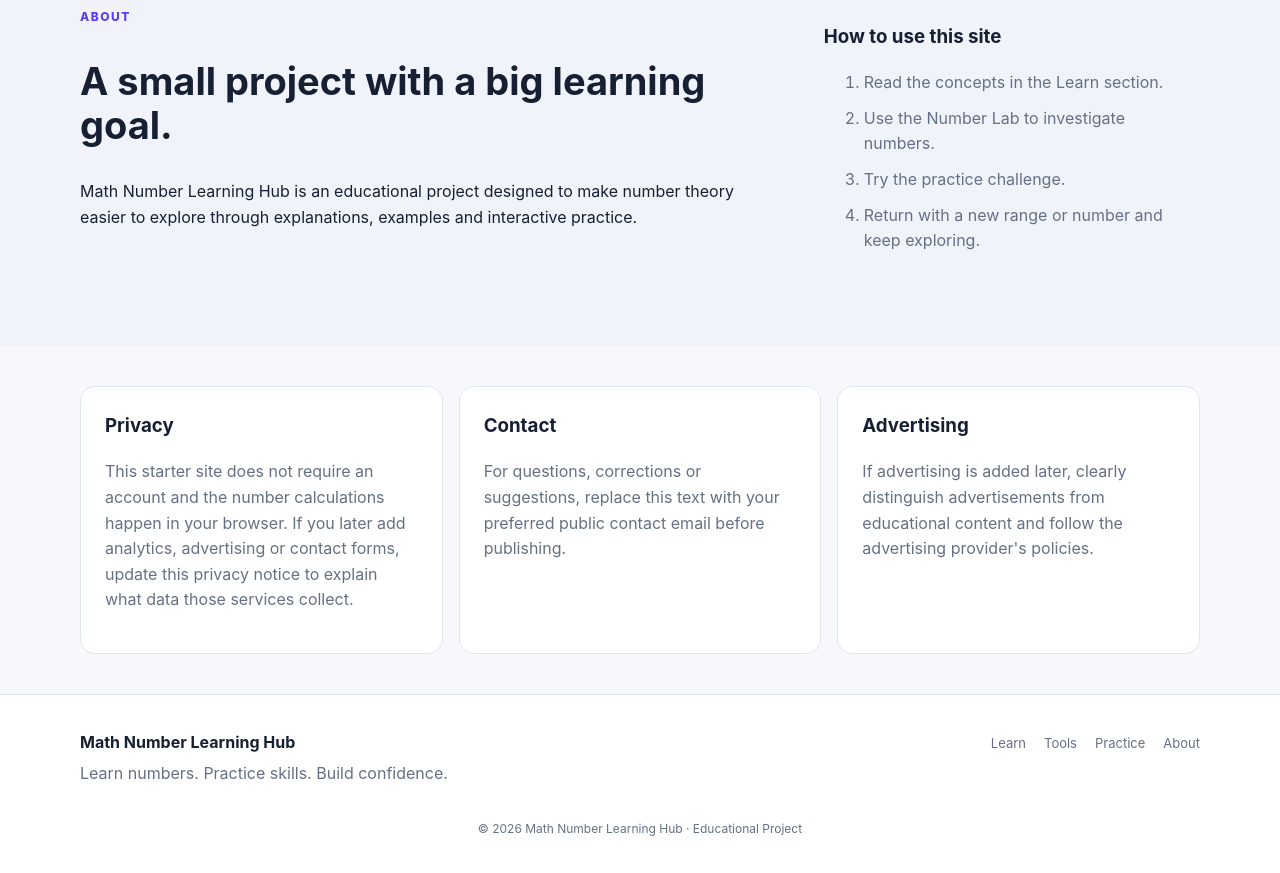
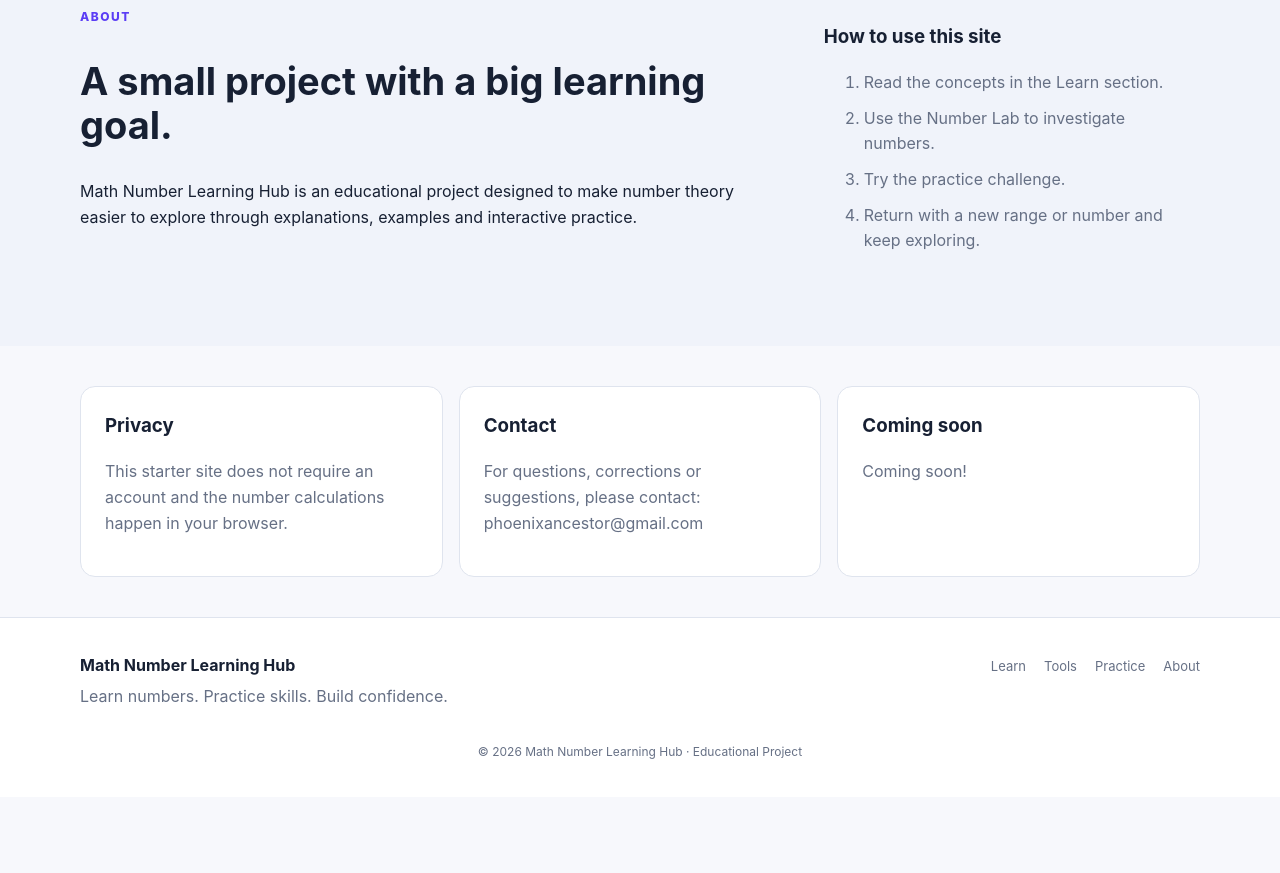
Before and after one commit to PhoenixAncestor/Math, a plain HTML site: page index.html in a window 1280 px wide. Shown: the part 3079-3952 px from the top of the page. After the commit the page ends 3876 px from the top, so only its background shows below. Drawn offline with Linux system fonts and the light colour scheme.

Commit message:
Update index.html

```diff
--- a/index.html
+++ b/index.html
@@ -146,9 +146,9 @@
 
     <section class="section legal">
       <div class="container legal-grid">
-        <article><h3>Privacy</h3><p>This starter site does not require an account and the number calculations happen in your browser. If you later add analytics, advertising or contact forms, update this privacy notice to explain what data those services collect.</p></article>
-        <article><h3>Contact</h3><p>For questions, corrections or suggestions, replace this text with your preferred public contact email before publishing.</p></article>
-        <article><h3>Advertising</h3><p>If advertising is added later, clearly distinguish advertisements from educational content and follow the advertising provider's policies.</p></article>
+        <article><h3>Privacy</h3><p>This starter site does not require an account and the number calculations happen in your browser.</p></article>
+        <article><h3>Contact</h3><p>For questions, corrections or suggestions, please contact: phoenixancestor@gmail.com</p></article>
+        <article><h3>Coming soon</h3><p>Coming soon!</p></article>
       </div>
     </section>
   </main>
```
